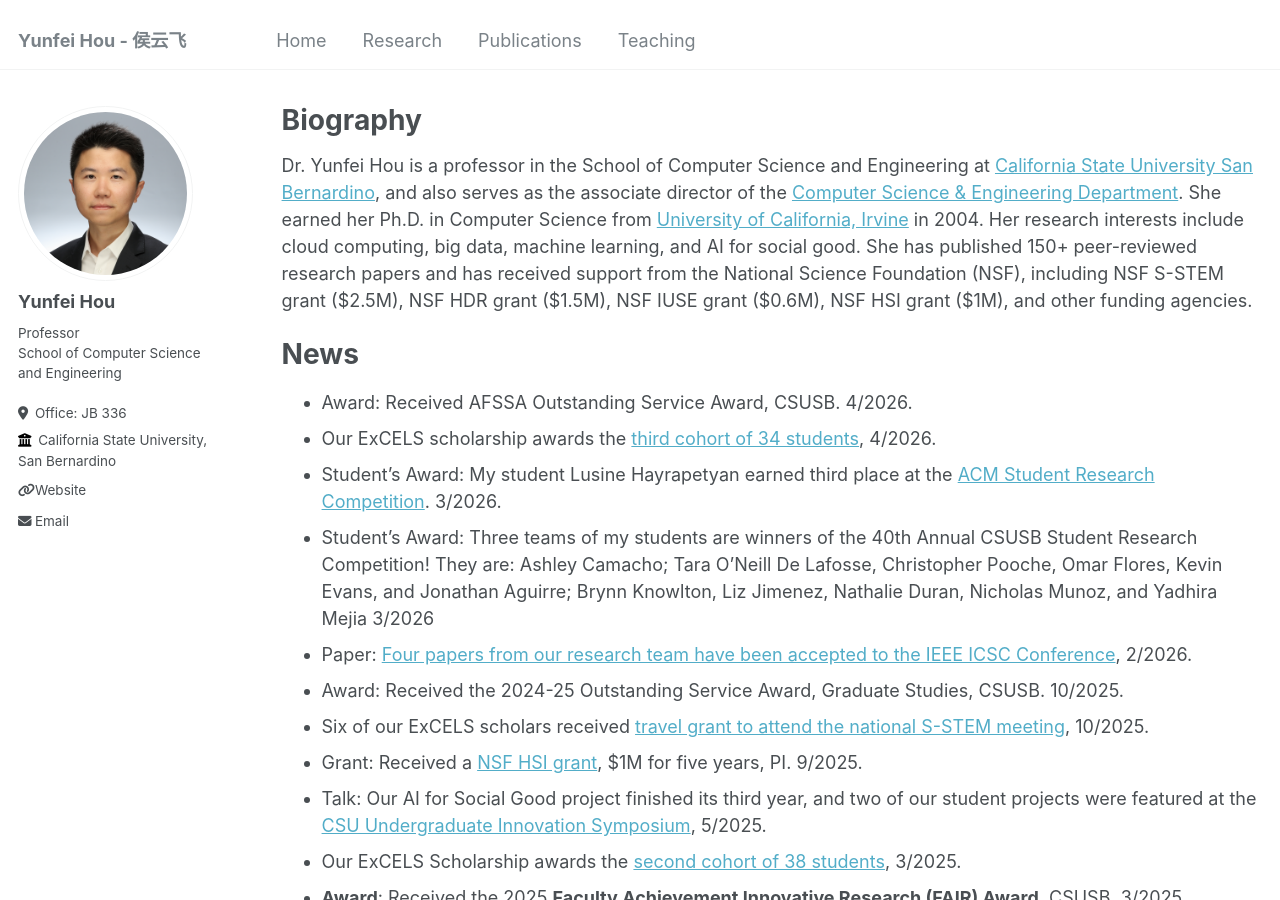
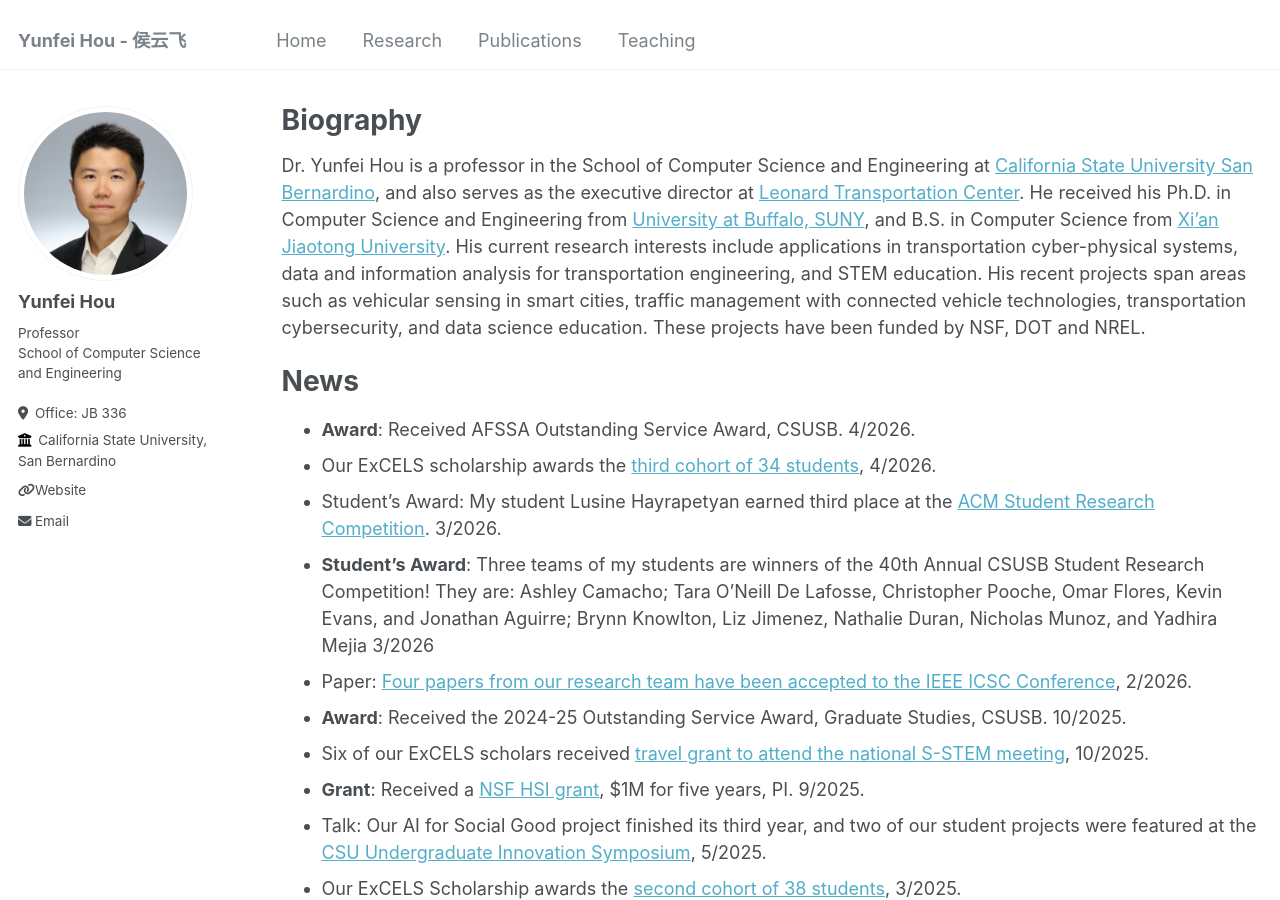
Before and after one commit to feiyunhou/feiyunhou.github.io, a Jekyll site: the page built from _pages/about.md, in a window 1280 px wide and 900 px high. Built offline with Jekyll 4.4.1, drawn with Linux system fonts in a browser that asks for light colours.

Commit message:
Revise about page for Dr. Yunfei Hou
fixed copilot errors

```diff
--- a/_pages/about.md
+++ b/_pages/about.md
@@ -8,18 +8,18 @@
   - /about.html
 ---
 
-Dr. Yunfei Hou is a professor in the School of Computer Science and Engineering at [California State University San Bernardino](https://www.csusb.edu/cse), and also serves as the associate director of the [Computer Science & Engineering Department](https://www.csusb.edu/cse). She earned her Ph.D. in Computer Science from [University of California, Irvine](https://www.uci.edu/) in 2004. Her research interests include cloud computing, big data, machine learning, and AI for social good. She has published 150+ peer-reviewed research papers and has received support from the National Science Foundation (NSF), including NSF S-STEM grant ($2.5M), NSF HDR grant ($1.5M), NSF IUSE grant ($0.6M), NSF HSI grant ($1M), and other funding agencies.
+Dr. Yunfei Hou is a professor in the School of Computer Science and Engineering at [California State University San Bernardino](https://www.csusb.edu/), and also serves as the executive director at [Leonard Transportation Center](http://leonard.csusb.edu/). He received his Ph.D. in Computer Science and Engineering from [University at Buffalo, SUNY](https://engineering.buffalo.edu/), and B.S. in Computer Science from [Xi'an Jiaotong University](https://www.xjtu.edu.cn/). His current research interests include applications in transportation cyber-physical systems, data and information analysis for transportation engineering, and STEM education. His recent projects span areas such as vehicular sensing in smart cities, traffic management with connected vehicle technologies, transportation cybersecurity, and data science education. These projects have been funded by NSF, DOT and NREL.
 
 News
 ======
-* Award: Received AFSSA Outstanding Service Award, CSUSB. 4/2026.
+* __Award__: Received AFSSA Outstanding Service Award, CSUSB. 4/2026.
 * Our ExCELS scholarship awards the [third cohort of 34 students](https://www.calstate.edu/impact-of-the-csu/research/stem-net/Pages/csusb-celebrates-34-scholars-at-2026-excels-scholarship-reception.aspx), 4/2026.
 * Student's Award: My student Lusine Hayrapetyan earned third place at the [ACM Student Research Competition](https://www.csusb.edu/inside/article/595500/csusb-student-earns-third-place-acm-student-research-competition). 3/2026.
-* Student's Award: Three teams of my students are winners of the 40th Annual CSUSB Student Research Competition! They are: Ashley Camacho; Tara O'Neill De Lafosse, Christopher Pooche, Omar Flores, Kevin Evans, and Jonathan Aguirre; Brynn Knowlton, Liz Jimenez, Nathalie Duran, Nicholas Munoz, and Yadhira Mejia 3/2026
+* __Student's Award__: Three teams of my students are winners of the 40th Annual CSUSB Student Research Competition! They are: Ashley Camacho; Tara O'Neill De Lafosse, Christopher Pooche, Omar Flores, Kevin Evans, and Jonathan Aguirre; Brynn Knowlton, Liz Jimenez, Nathalie Duran, Nicholas Munoz, and Yadhira Mejia 3/2026
 * Paper: [Four papers from our research team have been accepted to the IEEE ICSC Conference](https://www.csusb.edu/inside/article/594837/csusb-student-research-teams-present-prestigious-ieee-international), 2/2026.
-* Award: Received the 2024-25 Outstanding Service Award, Graduate Studies, CSUSB. 10/2025.
+* __Award__: Received the 2024-25 Outstanding Service Award, Graduate Studies, CSUSB. 10/2025.
 * Six of our ExCELS scholars received [travel grant to attend the national S-STEM meeting](https://www.calstate.edu/impact-of-the-csu/research/stem-net/Pages/highlights/csusb-exCELS-scholars-attend-2025-national-s-stem-meeting-in-san-diego.aspx), 10/2025.
-* Grant: Received a [NSF HSI grant](https://www.csusb.edu/inside/article/592084/csusb-awarded-million-national-science-foundation-grant-expand-ai-education), $1M for five years, PI. 9/2025.
+* __Grant__: Received a [NSF HSI grant](https://www.csusb.edu/inside/article/592084/csusb-awarded-million-national-science-foundation-grant-expand-ai-education), $1M for five years, PI. 9/2025.
 * Talk: Our AI for Social Good project finished its third year, and two of our student projects were featured at the [CSU Undergraduate Innovation Symposium](https://www.calstate.edu/csu-system/news-and-events/csu-news/Pages/default.aspx), 5/2025.
 * Our ExCELS Scholarship awards the [second cohort of 38 students](https://www.csusb.edu/inside/article/588436/csusb-honors-excels-scholars-scholarship-celebration), 3/2025.
 * __Award__: Received the 2025 __Faculty Achievement Innovative Research (FAIR) Award__, CSUSB, 3/2025.
```
